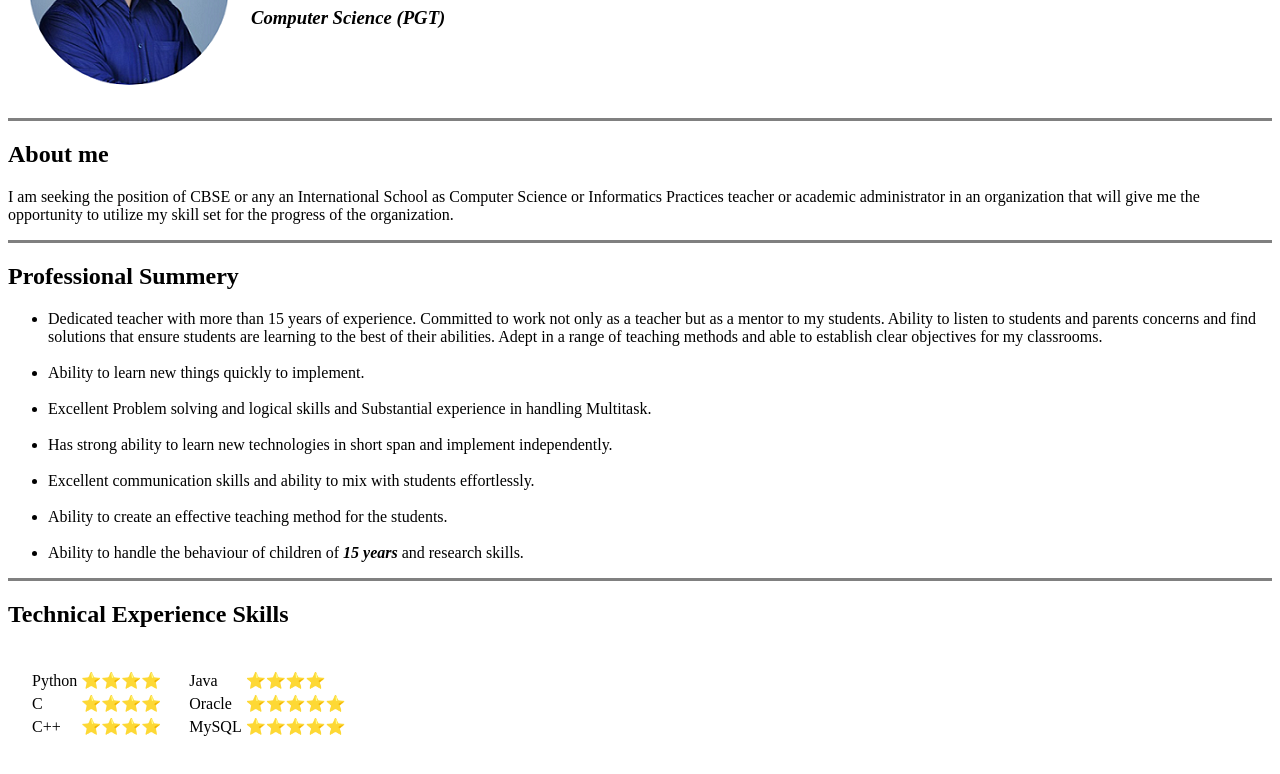
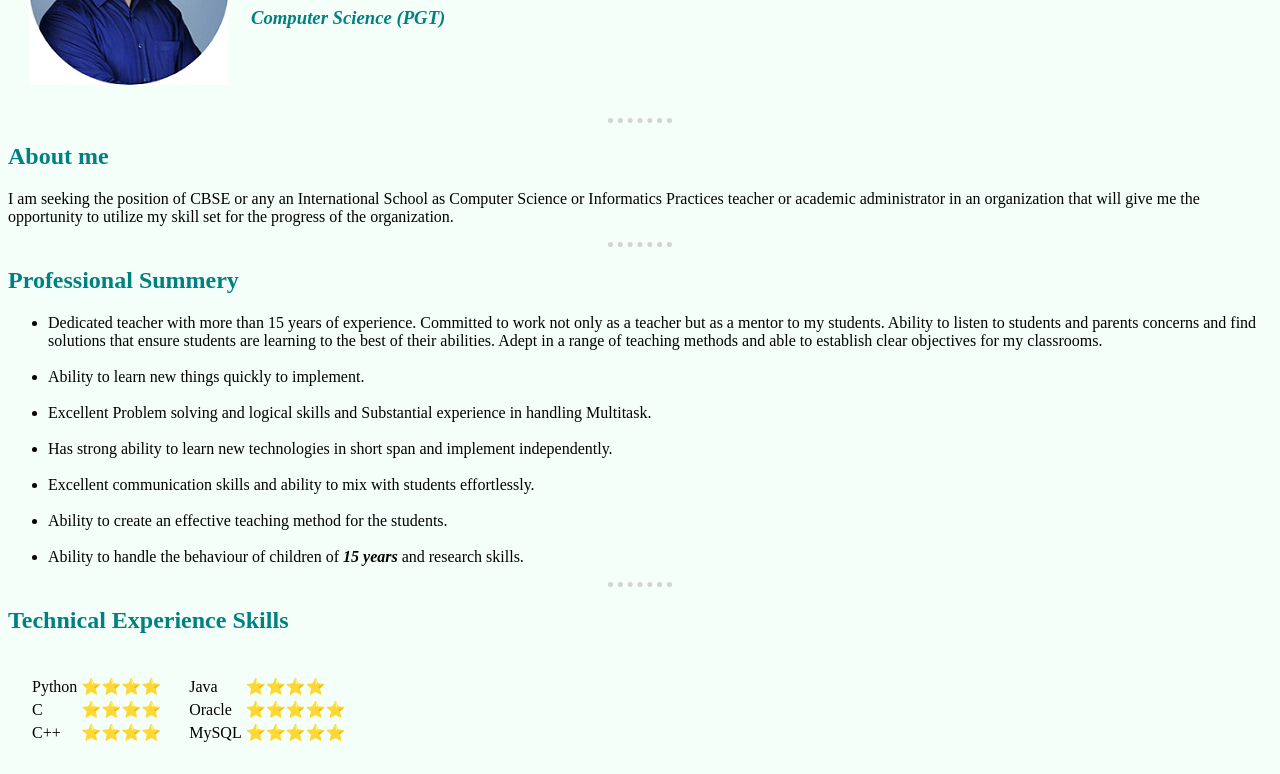
Before and after one commit to Abhishek-DataScience/cv, a plain HTML site: page index.html in a window 1280 px wide. Shown: the part 144-918 px from the top of the page. Drawn offline with Linux system fonts and the light colour scheme.

Commit message:
Add files via upload

```diff
--- /dev/null
+++ b/css/styles.css
@@ -0,0 +1,14 @@
+body {
+  background-color: #f5fffa;
+}
+
+hr {
+  border-style: none;
+  border-top-style: dotted;
+  border-color: lightgray;
+  border-width: 5px;
+  width: 5%;
+}
+h1,h2,h3 {
+  color: teal;
+}
--- a/index.html
+++ b/index.html
@@ -4,8 +4,8 @@
 <head>
   <meta charset="utf-8">
   <title>Abhishek Banerjee Resume</title>
+  <link rel="stylesheet" href="css/styles.css">
 </head>
-
 <body>
   <table cellspacing="20">
     <tr>
@@ -18,11 +18,11 @@
       </td>
     </tr>
   </table>
-  <hr size=3 noshade>
+  <hr>
   <h2>About me</h2>
   <p>I am seeking the position of CBSE or any an International School as Computer Science or Informatics Practices teacher or academic administrator
     in an organization that will give me the opportunity to utilize my skill set for the progress of the organization.</p>
-  <hr size=3 noshade>
+  <hr>
   <h2>Professional Summery</h2>
   <p>
   <ul>
@@ -38,7 +38,7 @@
     <li>Ability to handle the behaviour of children of <em><strong>15 years</strong></em> and research skills.</li>
   </ul>
   </p>
-  <hr size="3" noshade>
+  <hr>
   <h2>Technical Experience Skills</h2>
   <table cellspacing="20">
     <thead>
```
